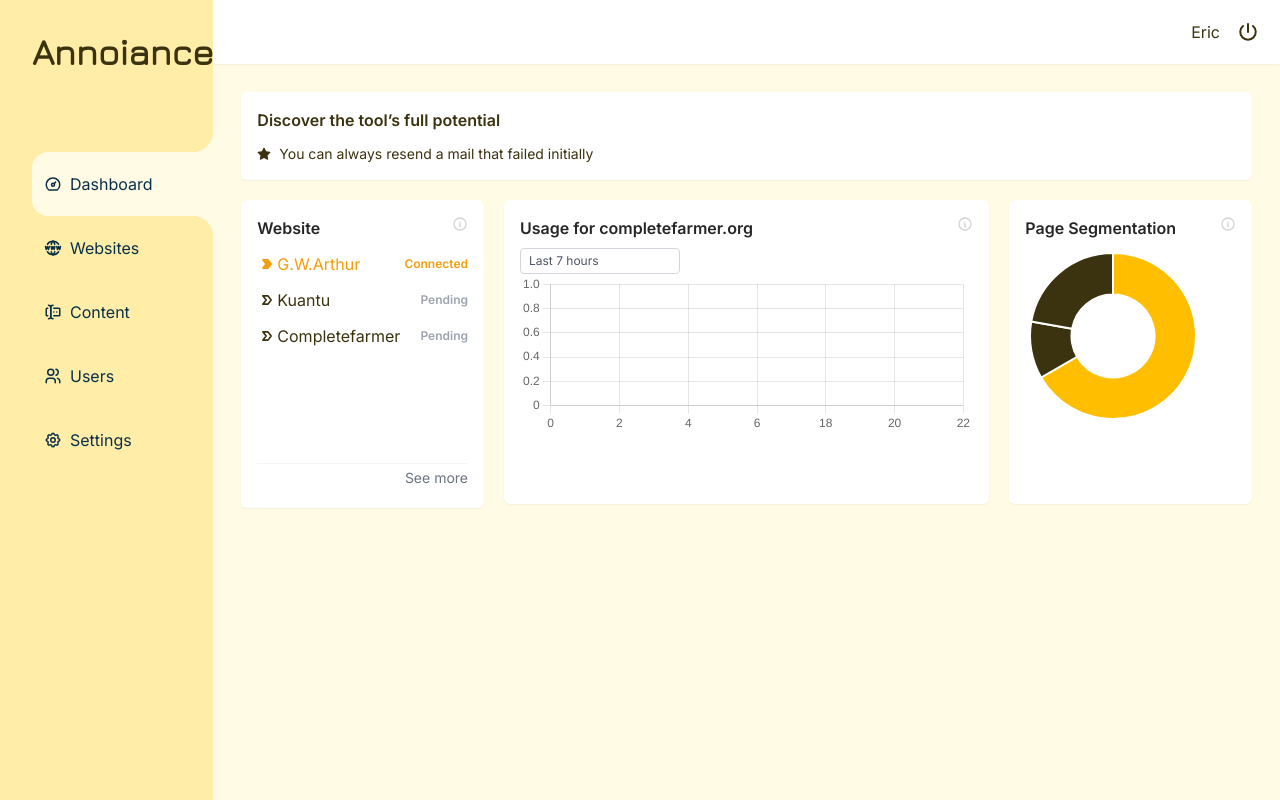
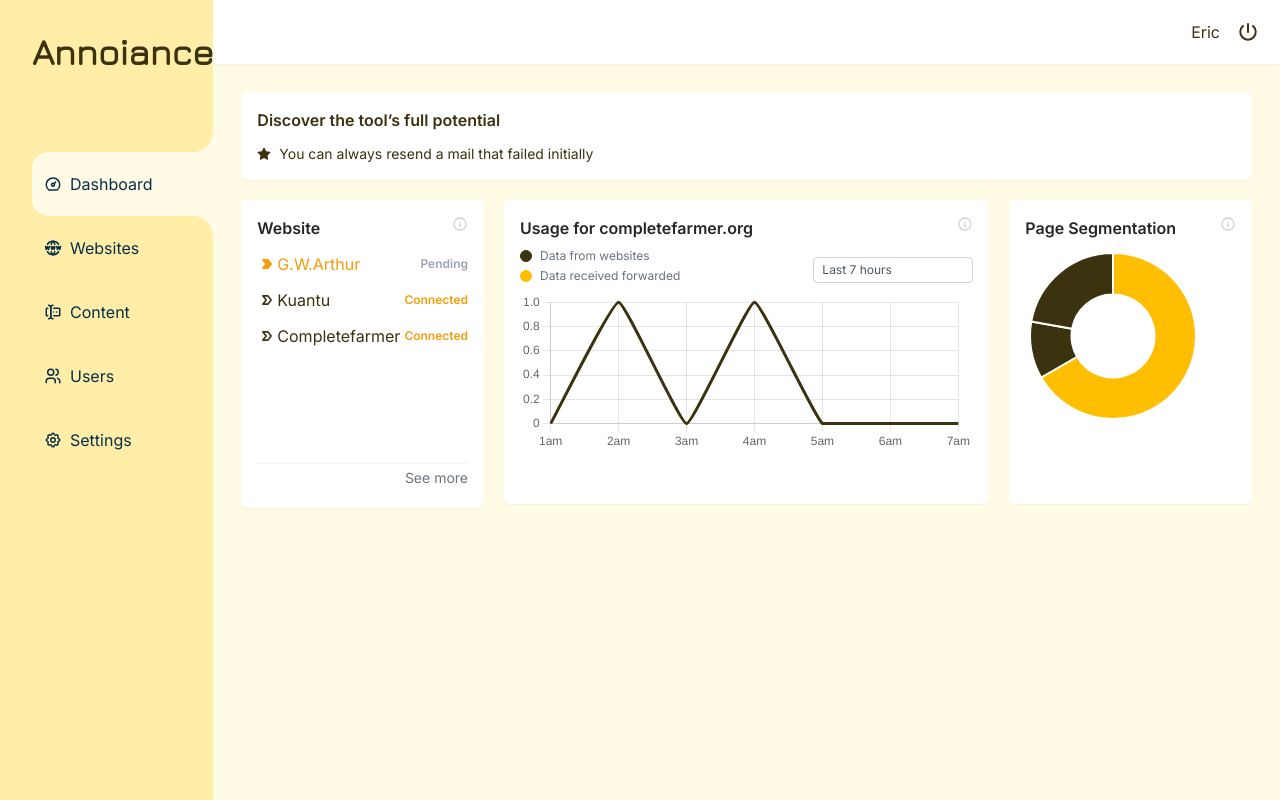
Before and after one commit to Gigman2/annoiance, a Next.js app: page /dashboard in a window 1280 px wide. Both pictures are taken after a click on the element "G.W.Arthur". Built offline with nearby package versions, Linux system fonts and the light colour scheme.

Commit message:
analytics empty state

```diff
--- a/src/app/(routes)/dashboard/page.tsx
+++ b/src/app/(routes)/dashboard/page.tsx
@@ -1,13 +1,13 @@
 'use client'
 
 import AnalyticsCard from '@/app/_components/cards/analyticsCard';
-import { TrafficAnalytics } from '@/app/_components/cards/trafficAnalytics';
+import { TrafficAnalytics } from '@/app/_components/cards/trafficAnalytics/trafficAnalytics';
 import WebsiteAnalyticsCard from '@/app/_components/cards/websiteAnalytics';
 import DoughnutChart from '@/app/_components/charts/doughnut';
 import { linkedSites } from '@/app/_mock/websiteData';
 import { doughnutChartData, doughnutChartOptions } from '@/app/_utils/constants';
 import React, { useState } from 'react'
-import { TbStarFilled } from 'react-icons/tb'
+import { TbChartLine, TbStarFilled } from 'react-icons/tb'
 
 
 
@@ -34,9 +34,21 @@ const DashboardHome = () => {
 
 
           <div className='w-6/12'>
-            <AnalyticsCard  id={'insight-analytics'} title='Usage for completefarmer.org' description='You will see here, the time series of the incoming data and the mails forwarded'>
+            <AnalyticsCard  id={'insight-analytics'}
+              title={active !== undefined ? 'Usage for completefarmer.org' : 'Website usage'}
+              description={active !== undefined ? 'You will see here, the time series of the incoming data and the mails forwarded' : "Select a website on the pages sections to see its traffic"}>
               <div className='h-60'>
-                <TrafficAnalytics active={active as number}/>
+                {
+                  active !== undefined ? <TrafficAnalytics active={active as number}/> :
+                  <div className='w-full'>
+                    <div className='text-gray-400 text-sm'>Select a website on the pages sections to see its traffic</div>
+
+                    <div className='mt-20 text-gray-500 flex flex-col  text-sm justify-center items-center text-center'>
+                      <TbChartLine fontSize={48} />
+                      <p>Nothing to show here</p>
+                    </div>
+                  </div>
+                }
               </div>
             </AnalyticsCard>
           </div>
--- /dev/null
+++ b/src/app/_components/cards/trafficAnalytics/lineLegendArea.tsx
@@ -0,0 +1,57 @@
+import { lineChartData } from "@/app/_utils/constants";
+import { ChartTypeRegistry } from "chart.js";
+import React, { useEffect, useRef, useState } from "react";
+
+
+
+export interface LegendAreaProps {
+ chart: Chart | null;
+}
+
+export const LineLegendArea: React.FC<LegendAreaProps> = ({ chart }) => {
+  const legendRef = useRef<HTMLDivElement>(null);
+  const [hiddenItems, setHiddenItems] = useState<number[]>([])
+  const [chartData, setChartData] = useState(lineChartData)
+
+  useEffect(() => {
+      if (chart) {
+        chart.update();
+      }
+  }, [chart]);
+
+  const handleLegendClick = (datasetIndex: number) => {
+    if (chart) {
+      const ci = chart;
+      ci?.data?.datasets?.forEach((_, i) => {
+        const meta = ci.getDatasetMeta(i);
+
+        if (i === datasetIndex) {
+          meta.hidden =  !meta.hidden
+          if(meta.hidden){
+            setHiddenItems(prev => [...prev, datasetIndex]);
+          } else {
+            setHiddenItems(prev => prev.filter(number => number !== datasetIndex));
+          }
+        }
+      });
+      ci.update();
+    }
+ };
+
+  return <div className='mb-2'  ref={legendRef}>
+      {chartData.datasets.map((item, i) => (
+        <div
+          className='flex gap-2 items-center mb-1 cursor-pointer'
+          key={item.label}
+          onClick={() => handleLegendClick(i)}
+        >
+          <div
+            className={`w-3 h-3 rounded-full border border-md`}
+            style={{backgroundColor: hiddenItems.includes(i) ? 'white' :item.backgroundColor as string, borderColor: item.backgroundColor as string}}>
+
+            </div>
+          <p className={`text-xs text-gray-500 ${hiddenItems.includes(i) ? 'line-through': 'no-underline'}`} >{item.label}</p>
+        </div>
+      ))}
+  </div>
+}
--- a/src/app/_components/cards/trafficAnalytics.tsx
+++ b/src/app/_components/cards/trafficAnalytics/trafficAnalytics.tsx
@@ -6,12 +6,15 @@ import {
   ChartOptions,
   ChartTypeRegistry
 } from 'chart.js';
-import { LineChart } from '../charts/line';
+import { LineChart } from '../../charts/line';
 import { lineChartData, options } from '@/app/_utils/constants';
 import { IWebsiteTraffic, linkedSites, websiteTrafficData } from '@/app/_mock/websiteData';
+import { LineLegendArea } from './lineLegendArea';
 
 
 type IFilterDateOptions = '7h' | '12h' | '1d' | '7d'
+
+const suffixAmPm = (h: number) => `${h % 12 === 0 ? 12 : h % 12}${h < 12 ? 'am' : 'pm'}`;
 
 function groupDataByInterval(data: IWebsiteTraffic[], option: IFilterDateOptions) {
     // Determine the interval based on the selected option
@@ -52,7 +55,14 @@ function groupDataByInterval(data: IWebsiteTraffic[], option: IFilterDateOptions
 
      // Group the filtered data by the determined interval
     const groupedData = intervals.reduce((acc, intervalStart) => {
-        const key = interval === 24 ? intervalStart.toDateString() : intervalStart.getUTCHours();
+        let key;
+        if (interval === 24) {
+            key = intervalStart.toDateString();
+        } else {
+            const hour = intervalStart.getUTCHours();
+            key = suffixAmPm(hour); // Use the suffixAmPm function to add AM/PM suffix
+        }
+
         acc[key] = 0
         return acc;
     }, {} as Record<string | number, number>);
@@ -60,7 +70,13 @@ function groupDataByInterval(data: IWebsiteTraffic[], option: IFilterDateOptions
     // Populate the intervals with data
     filteredData.forEach(item => {
         const date = new Date(item.createdAt);
-        const key = interval === 24 ? date.toDateString() : date.getUTCHours();
+        let key;
+        if (interval === 24) {
+            key = date.toDateString();
+        } else {
+            const hour = date.getUTCHours();
+            key = suffixAmPm(hour); // Use the suffixAmPm function to add AM/PM suffix
+        }
         if (groupedData[key] != undefined) {
             groupedData[key] += 1;
         }
@@ -68,63 +84,6 @@ function groupDataByInterval(data: IWebsiteTraffic[], option: IFilterDateOptions
 
 
     return groupedData;
-}
-
-
-
-export interface LegendAreaProps<T extends keyof ChartTypeRegistry> {
- chart: Chart | null;
- data: ChartData<T>;
- options: ChartOptions<T>;
-}
-
-const LegendArea: React.FC<LegendAreaProps<'line'>> = ({ chart, data, options }) => {
-  const legendRef = useRef<HTMLDivElement>(null);
-  const [hiddenItems, setHiddenItems] = useState<number[]>([])
-
-  useEffect(() => {
-      if (chart && data && options) {
-        chart.update();
-      }
-  }, [chart, data, options]);
-
-  const handleLegendClick = (datasetIndex: number) => {
-    if (chart) {
-      const ci = chart;
-      ci?.data?.datasets?.forEach((_, i) => {
-        const meta = ci.getDatasetMeta(i);
-
-        if (i === datasetIndex) {
-          meta.hidden =  !meta.hidden
-          if(meta.hidden){
-            setHiddenItems(prev => [...prev, datasetIndex]);
-          } else {
-            setHiddenItems(prev => prev.filter(number => number !== datasetIndex));
-          }
-        }
-      });
-      ci.update();
-    }
- };
-
-  return <div className='flex justify-between items-center' >
-    <div className='mb-2'  ref={legendRef}>
-      {data.datasets.map((item, i) => (
-        <div
-          className='flex gap-2 items-center mb-1 cursor-pointer'
-          key={item.label}
-          onClick={() => handleLegendClick(i)}
-        >
-          <div
-            className={`w-3 h-3 rounded-full border border-md`}
-            style={{backgroundColor: hiddenItems.includes(i) ? 'white' :item.backgroundColor as string, borderColor: item.backgroundColor as string}}>
-
-            </div>
-          <p className={`text-xs text-gray-500 ${hiddenItems.includes(i) ? 'line-through': 'no-underline'}`} >{item.label}</p>
-        </div>
-      ))}
-    </div>
-  </div>
 }
 
 
@@ -138,19 +97,21 @@ export const TrafficAnalytics: React.FC<ChartProps> = ({ active }) => {
   const chartRef = useRef<any>(null);
   const [legendArea, setLegendArea] = useState<React.ReactNode | null>(null);
   const [data, setData] = useState<typeof websiteTrafficData>([])
-  const [filter, setFilter] = useState()
-  const [chartData, setChartData] = useState<ChartData<'line'>>(lineChartData)
+  const [filter, setFilter] = useState<IFilterDateOptions>('7h')
+  const [chartData, setChartData] = useState<{labels: string[], data: number[]}>({
+    labels: [],
+    data: []
+  })
 
-//   useEffect(() => {
-//     if (chartRef.current) {
-//         const chart = chartRef.current;
-//         if(chart){
-//           chart.update();
-//           const chartOptions = options || {};
-//           setLegendArea(<LegendArea chart={chart} data={data} options={chartOptions} />);
-//         }
-//     }
-//   }, []);
+  useEffect(() => {
+    if (chartRef.current) {
+        const chart = chartRef.current;
+        if(chart){
+          chart.update();
+          setLegendArea(<LineLegendArea chart={chart} />);
+        }
+    }
+  }, []);
 
     useEffect(() => {
         if(active !== undefined){
@@ -161,16 +122,17 @@ export const TrafficAnalytics: React.FC<ChartProps> = ({ active }) => {
     },[active])
 
     useEffect(() => {
-        const groupedData = groupDataByInterval(data, '12h')
-        lineChartData.labels = Object.keys(groupedData) || []
-        lineChartData.datasets[0].data = Object.values(groupedData)
-        setChartData(lineChartData)
+        const groupedData = groupDataByInterval(data, filter)
+        setChartData({labels: Object.keys(groupedData), data: Object.values(groupedData)})
+    // eslint-disable-next-line react-hooks/exhaustive-deps
     },[data])
 
 
     return <div className='w-full pb-2'>
-            <div>
-                {legendArea}
+            <div className='flex justify-between items-center'>
+                <div>
+                  {legendArea}
+                </div>
                 <div>
                     <div className='border rounded border-gray-300 py-1 px-2 w-40 text-xs text-gray-600'>
                         Last 7 hours
--- a/src/app/_components/cards/websiteAnalytics.tsx
+++ b/src/app/_components/cards/websiteAnalytics.tsx
@@ -1,7 +1,8 @@
+import { ILinkedSites } from '@/app/_mock/websiteData'
 import React, { Dispatch, SetStateAction } from 'react'
 import { TbArrowBadgeRight, TbArrowBadgeRightFilled } from 'react-icons/tb'
 
-const WebsiteAnalyticsCard = ({data, active, setActive}: {data: {name: string, link: string}[], active?: number, setActive: Dispatch<SetStateAction<typeof active>>}) => {
+const WebsiteAnalyticsCard = ({data, active, setActive}: {data: ILinkedSites[], active?: number, setActive: Dispatch<SetStateAction<typeof active>>}) => {
     const getStatusIcon = {
         CONNECTED:  <TbArrowBadgeRightFilled fontSize={20} />,
         PENDING: <TbArrowBadgeRight fontSize={20} />
@@ -17,7 +18,7 @@ const WebsiteAnalyticsCard = ({data, active, setActive}: {data: {name: string, l
                     <p className='flex-1'>{item.name}</p>
                 </div>
 
-                <p className={`text-xs font-semibold ${idx === active ? 'text-inherit' : 'text-gray-400'} capitalize`}>{(idx === active ? 'CONNECTED' : "PENDING").toLowerCase()}</p>
+                <p className={`text-xs font-semibold ${item.status === 'CONNECTED' ? 'text-amber-500' : 'text-gray-400'} capitalize`}>{item.status.toLowerCase()}</p>
             </div>)
         )}
         <div className='absolute bottom-1 w-full'>
--- a/src/app/_components/charts/line.tsx
+++ b/src/app/_components/charts/line.tsx
@@ -1,5 +1,5 @@
 'use client'
-import React, { MutableRefObject, useEffect } from 'react';
+import React, { MutableRefObject, useEffect, useState } from 'react';
 import {
   Chart as ChartJS,
   LinearScale,
@@ -12,6 +12,7 @@ import {
   CategoryScale,
 } from 'chart.js';
 import { Line } from 'react-chartjs-2';
+import { lineChartData } from '@/app/_utils/constants';
 
 ChartJS.register(
   CategoryScale,
@@ -25,19 +26,36 @@ ChartJS.register(
 
 
 interface ChartProps {
-  data: ChartData<'line'>;
+  data: {labels: string[], data: number[]};
   options?: ChartOptions<'line'>;
   chartRef?: MutableRefObject<any>
 }
 
 export const LineChart: React.FC<ChartProps> = ({ data, options, chartRef }) => {
-  useEffect(() => {
-    console.log(data)
-    const chart = chartRef?.current;
-    if(chart){
-      chart.update();
+  const [chartData, setChartData] = useState<{labels: ChartData<'line'>['labels'], datasets: ChartData<'line'>['datasets']}>({
+    datasets: [{ data: [] }],
+    labels: [],
+ });
+
+ useEffect(() => {
+    // Create a new object for datasets and labels to ensure React detects the change
+    const newDatasets: ChartData<'line'>['datasets'] = [...lineChartData.datasets];
+    let newLabels:ChartData<'line'>['labels'] = [...lineChartData.labels || []];
+
+    if (data.data) {
+      newDatasets[0].data = data.data;
     }
-  // eslint-disable-next-line react-hooks/exhaustive-deps
-  },[data])
-  return <Line ref={chartRef} options={options} data={data} />;
+    if (data.labels) {
+      newLabels = data.labels;
+    }
+
+    // Update the state with the new object, which will trigger a re-render
+    setChartData({
+      datasets: newDatasets,
+      labels: newLabels,
+    });
+ // eslint-disable-next-line react-hooks/exhaustive-deps
+ }, [data]);
+
+  return <Line ref={chartRef} options={options} data={{labels:chartData.labels, datasets: chartData.datasets}} />;
 }
--- a/src/app/_mock/websiteData.ts
+++ b/src/app/_mock/websiteData.ts
@@ -1,13 +1,15 @@
 import { faker } from "@faker-js/faker";
 
-export const linkedSites: {
+export interface ILinkedSites {
     name: string;
     link: string;
-}[] = [
-        { name: "G.W.Arthur", link: "gwarthur.org" },
-        { name: "Kuantu", link: "kuantu.org" },
-        { name: "Completefarmer", link: "completefarmer.com" }
-    ]
+    status: "PENDING" | "CONNECTED"
+}
+export const linkedSites: ILinkedSites[] = [
+    { name: "G.W.Arthur", link: "gwarthur.org", status: "PENDING" },
+    { name: "Kuantu", link: "kuantu.org", status: "CONNECTED" },
+    { name: "Completefarmer", link: "completefarmer.com", status: "CONNECTED" }
+]
 export interface IWebsiteTraffic {
     _id: string;
     siteName: string;
@@ -18,8 +20,24 @@ function createWebsiteTraffic(): IWebsiteTraffic {
     return {
         _id: faker.string.uuid(),
         siteName: faker.helpers.arrayElement(linkedSites).link,
-        createdAt: faker.date.recent({ days: 2 })
+        createdAt: faker.date.recent({ days: 1 })
+    };
+}
+
+export interface IMailTraffic {
+    _id: string;
+    forSite: string;
+    createdAt: Date;
+    status: "SENT" | "FAILED"
+}
+function createSendMailTraffic(): IMailTraffic {
+    return {
+        _id: faker.string.uuid(),
+        forSite: faker.helpers.arrayElement(linkedSites).link,
+        status: faker.helpers.arrayElement(['SENT', 'FAILED']),
+        createdAt: faker.date.recent({ days: 1 })
     };
 }
 
 export const websiteTrafficData = Array.from({ length: 20 }, createWebsiteTraffic);
+export const mailTrafficData = Array.from({ length: 20 }, createSendMailTraffic);
--- a/src/app/_utils/constants.ts
+++ b/src/app/_utils/constants.ts
@@ -22,11 +22,11 @@ export const options = {
 
 
 export const lineChartData: ChartData<'line'> = {
-    labels: [],
+    labels: ['1', '3', '15', '17', '19', '21', '23'],
     datasets: [
         {
             label: 'Data from websites',
-            data: [],
+            data: [1, 0, 0, 0, 1, 1, 0],
             borderColor: 'rgb(59, 50, 16)',
             backgroundColor: 'rgba(59, 50, 16, 1)',
             pointRadius: 0,
```
